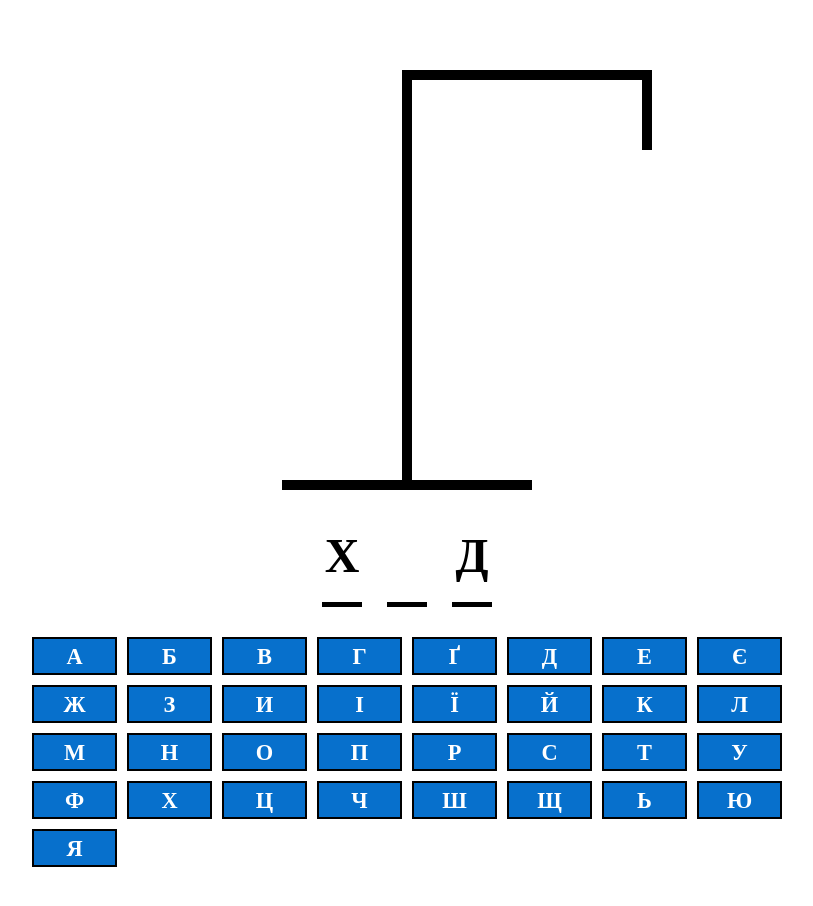
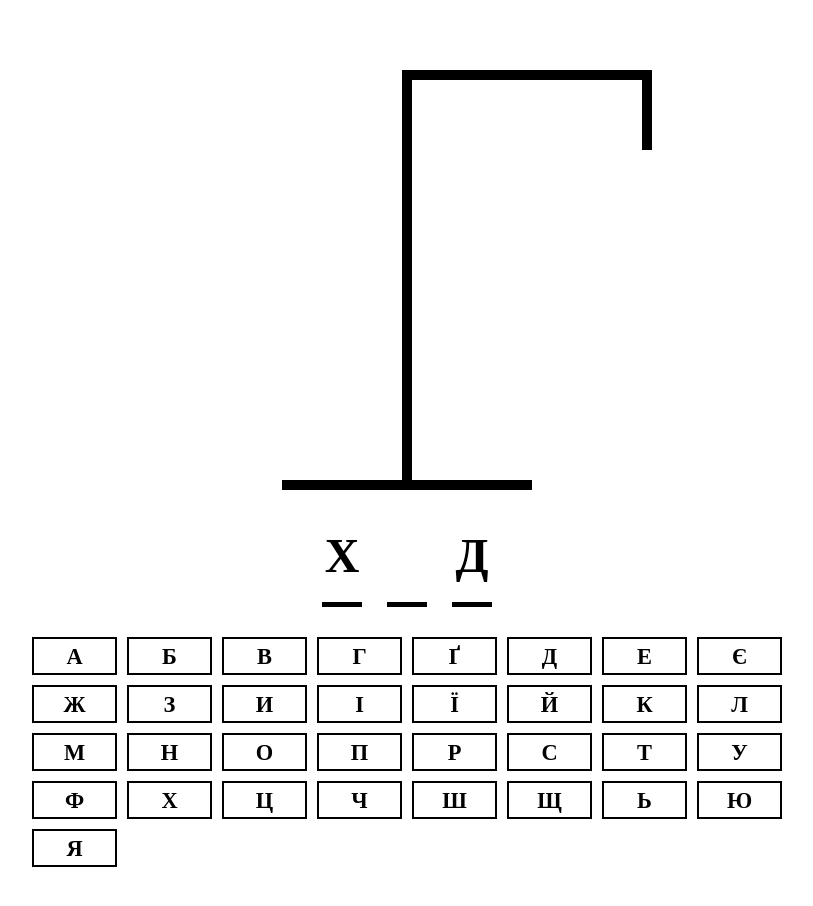
Before and after one commit to Noctuarn/hangman, a React (Vite) app: page / in a window 1280 px wide. Shown: the top 906 px of the page, without its empty margins (233-1046 px from the left). Built offline with nearby package versions, Linux system fonts and the light colour scheme.

Commit message:
fixed a bug with incorrect operation of button colors

```diff
--- a/src/App.tsx
+++ b/src/App.tsx
@@ -15,16 +15,28 @@ const App: React.FC = () => {
   const [isGameOver, setIsGameOver] = useState<boolean>(false);
   const [isWin, setIsWin] = useState<boolean>(false);
 
+  const correctLetters = guessedLetters.filter((letter) => {
+    return wordToGuess.substring(1, wordToGuess.length - 1).includes(letter);
+  });
+
   const incorrectLetters = guessedLetters.filter((letter) => {
     return !wordToGuess.substring(1, wordToGuess.length - 1).includes(letter);
   });
 
+  useEffect(() => {
 
-  useEffect(() => {
-      if(incorrectLetters.length > 5){
-        setIsGameOver(prev => !prev)
-      }
-  }, [guessedLetters])
+    console.log(correctLetters);
+
+
+    if (incorrectLetters.length > 5) {
+      setIsGameOver(true);
+    }
+
+    if(correctLetters.length == wordToGuess.length - 2){
+      setIsGameOver(true);
+      setIsWin(true);
+    }
+  }, [guessedLetters]);
 
   const addGuessedLetter = useCallback(
     (letter: string) => {
@@ -39,8 +51,14 @@ const App: React.FC = () => {
     <div className="app">
       <Hangman numberOfGuesses={incorrectLetters.length} />
       <MainWord guessedLetters={guessedLetters} wordToGuess={wordToGuess} />
-      <Keyboard incorrectLetters = {incorrectLetters} addGuessedLetter={addGuessedLetter} />
-      {isGameOver && <Modal wordToGuess = {wordToGuess}/>}
+      <Keyboard
+        correctLetters ={correctLetters}
+        incorrectLetters={incorrectLetters}
+        addGuessedLetter={addGuessedLetter}
+      />
+      {isGameOver && (
+        <Modal wordToGuess={wordToGuess} setIsGameOver={setIsGameOver} isWin = {isWin} />
+      )}
     </div>
   );
 };
--- a/src/components/Keyboard.tsx
+++ b/src/components/Keyboard.tsx
@@ -4,11 +4,13 @@ import { Keys } from "../data/keys";
 
 type KeyboardProps = {
   addGuessedLetter: (letter: string) => void;
+  correctLetters: string[];
   incorrectLetters: string[];
 };
 
 const Keyboard: React.FC<KeyboardProps> = ({
   addGuessedLetter,
+  correctLetters,
   incorrectLetters,
 }) => {
   return (
@@ -23,7 +25,11 @@ const Keyboard: React.FC<KeyboardProps> = ({
             className={`keyboard-btn ${
               incorrectLetters.includes(key.toUpperCase())
                 ? "keyboard-btn-incorrect"
-                : "keyboard-btn-correct"
+                : ""
+            } ${
+              correctLetters.includes(key.toUpperCase())
+                ? "keyboard-btn-correct"
+                : ""
             }`}
           >
             {key}
--- a/src/components/Modal.tsx
+++ b/src/components/Modal.tsx
@@ -2,22 +2,38 @@ import React from "react";
 
 type ModalProps = {
   wordToGuess: string;
+  setIsGameOver: (prev: boolean) => void;
+  isWin: boolean;
 };
 
-const Modal: React.FC<ModalProps> = ({ wordToGuess }) => {
+const Modal: React.FC<ModalProps> = ({ wordToGuess, setIsGameOver, isWin }) => {
+  const handleRestart = () => {
+    setIsGameOver(false);
+    window.location.reload();
+  };
+
   return (
     <div className="modal">
       <div className="modal-container">
-        <div className="modal-victory">
-          <h1>Ура, ви перемогли🎉</h1>
-          <p>Ви здогадалися з 10 спроб</p>
-        </div>
+        {isWin ? (
+          <div className="modal-message">
+            <h1>Ура, ви перемогли🎉</h1>
+            <p>Ви здогадалися з 10 спроб</p>
+          </div>
+        ) : (
+          <div className="modal-message">
+            <h1>Нажаль ви програли</h1>
+            <p>Наступного разу пощастить більше</p>
+          </div>
+        )}
 
         <h2>
           Загадане слово - <span className="modal-word">{wordToGuess} </span>{" "}
         </h2>
 
-        <button className="modal-btn">Спробувати знову</button>
+        <button onClick={handleRestart} className="modal-btn">
+          Спробувати знову
+        </button>
       </div>
     </div>
   );
--- a/src/index.scss
+++ b/src/index.scss
@@ -218,6 +218,7 @@
     font-size: 1.2rem;
     border: none;
     cursor: pointer;
+    margin-top: 30px;
 
     @media (min-width: 768px){
       &:hover{
@@ -231,7 +232,7 @@
     font-size: 1.8rem;
   }
 
-  &-victory{
+  &-message{
     display: flex;
     flex-direction: column;
     align-items: center;
```
